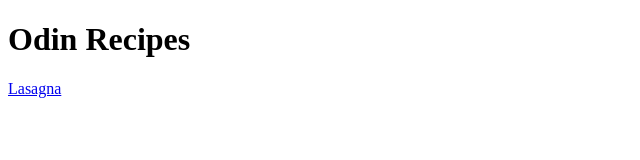
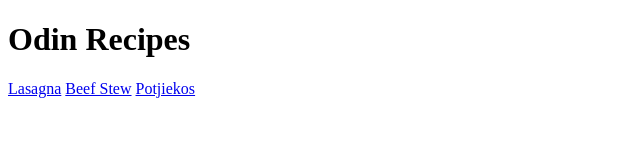
Before and after one commit to ReynardtDeminey/odin-recipes, a plain HTML site: page index.html in a window 1280 px wide. Shown: the whole page, without its empty margins (0-640 px from the left). Drawn offline with Linux system fonts and the light colour scheme.

Commit message:
Added two new recipe files and links to these files from the home page.

```diff
--- a/index.html
+++ b/index.html
@@ -9,6 +9,7 @@
 <body>
     <h1>Odin Recipes</h1>
     <a href="recipes/lasagna.html">Lasagna</a>
-
+    <a href="recipes/beefstew.html">Beef Stew</a>
+    <a href="recipes/potjiekos.html">Potjiekos</a>
 </body>
 </html>
```
Also changed, not shown: recipes/beefstew.html (added), recipes/potjiekos.html (added).
